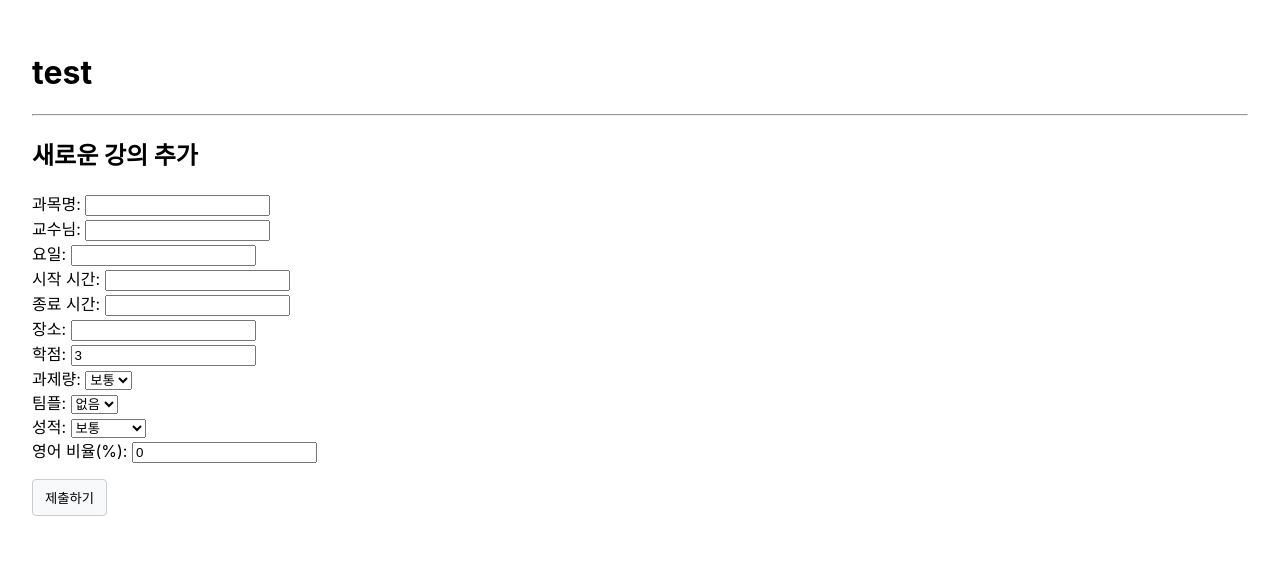
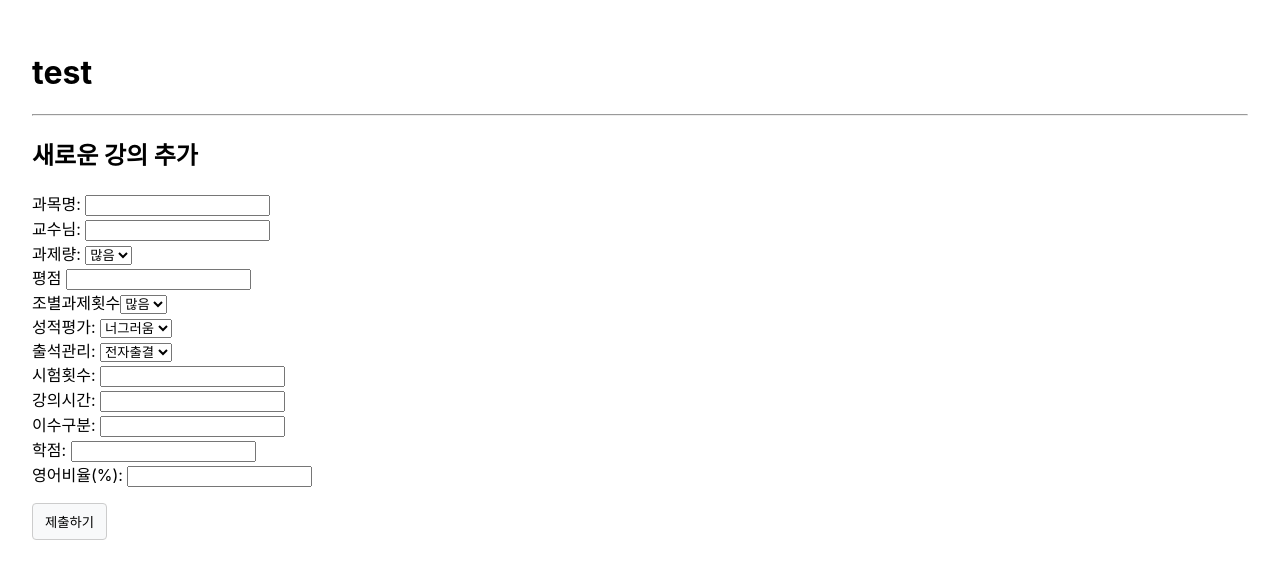
Before and after one commit to Gooddandelion/OSS_TEAMproject_everytime, a React (Create React App) app: page /add in a window 1280 px wide. Shown: the top 578 px of the page. Built offline with nearby package versions, Linux system fonts and the light colour scheme.

Commit message:
data update

```diff
--- a/src/pages/AddPage.js
+++ b/src/pages/AddPage.js
@@ -8,17 +8,18 @@ function AddPage() {
 
     // 📝 prof -> professor, endTime 추가, select 기본값 설정
     const [form, setForm] = useState({
-    title: '',
-    professor: '',
-    day: '',
-    startTime: '',
-    endTime: '', // endTime 추가
-    place: '',
-    credits: 3,
-    assignments: 0, // 기본값을 '보통'으로 설정
-    project: -1,     // 기본값을 '없음'으로 설정
-    grade: 0,        // 기본값을 '보통'으로 설정
-    eng: 0,
+        강의명: '',
+        교수님: '',
+        과제량: '',
+        평점: '',
+        조별과제횟수: '',
+        성적평가: '',
+        출석관리: '',
+        시험횟수: '',
+        강의시간: '',
+        이수구분: '',
+        학점: '',
+        영어비율: ''
     });
 
     const handleChange = (e) => {
@@ -47,64 +48,70 @@ function AddPage() {
             <form onSubmit={handleSubmit}>
                 <div>
                     <label>과목명: </label>
-          <input type="text" name="title" value={form.title} onChange={handleChange} />
+                    <input type="text" name="강의명" value={form.강의명} onChange={handleChange} />
                 </div>
                 <div>
                     <label>교수님: </label>
-          {/* 🐛 BUG FIX: prof -> professor로 수정 */}
-          <input type="text" name="professor" value={form.professor} onChange={handleChange} />
-        </div>
-        <div>
-          <label>요일: </label>
-          <input type="text" name="day" value={form.day} onChange={handleChange} />
-        </div>
-        <div>
-          <label>시작 시간: </label>
-          <input type="text" name="startTime" value={form.startTime} onChange={handleChange} />
-        </div>
-        <div>
-          <label>종료 시간: </label>
-          {/* ✨ 개선: endTime 입력 필드 추가 */}
-          <input type="text" name="endTime" value={form.endTime} onChange={handleChange} />
-        </div>
-        <div>
-          <label>장소: </label>
-          <input type="text" name="place" value={form.place} onChange={handleChange} />
-        </div>
-        <div>
-          <label>학점: </label>
-          <input type="number" name="credits" value={form.credits} onChange={handleChange} />
+                    <input type="text" name="교수님" value={form.교수님} onChange={handleChange} />
                 </div>
                 <div>
                     <label>과제량: </label>
-          <select name="assignments" value={form.assignments} onChange={handleChange}>
+                    <select name="과제량" value={form.과제량} onChange={handleChange}>
                         <option value="1">많음</option>
                         <option value="0">보통</option>
                         <option value="-1">적음</option>
                     </select>
                 </div>
                 <div>
-          <label>팀플: </label>
-          <select name="project" value={form.project} onChange={handleChange}>
-            <option value="1">있음</option>
+                    <label>평점 </label>
+                    <input type="number" name="평점" value={form.평점} onChange={handleChange} />
+                </div>
+                <div>
+                    <label>조별과제횟수</label>
+                    <select name="과제량" value={form.과제량} onChange={handleChange}>
+                        <option value="1">많음</option>
+                        <option value="0">보통</option>
                         <option value="-1">없음</option>
                     </select>
                 </div>
                 <div>
-          <label>성적: </label>
-          <select name="grade" value={form.grade} onChange={handleChange}>
-            <option value="1">후하게 줌</option>
+                    <label>성적평가: </label>
+                    <select name="성적평가" value={form.성적평가} onChange={handleChange}>
+                        <option value="1">너그러움</option>
                         <option value="0">보통</option>
                         <option value="-1">깐깐함</option>
                     </select>
                 </div>
                 <div>
-          <label>영어 비율(%): </label>
-          <input type="number" name="eng" value={form.eng} onChange={handleChange} />
+                    <label>출석관리: </label>
+                    <select name="assignments" value={form.assignments} onChange={handleChange}>
+                        <option value="1">전자출결</option>
+                        <option value="-1">직접호명</option>
+                    </select>
+                </div>
+                <div>
+                    <label>시험횟수: </label>
+                    <input type="number" name="시험횟수" value={form.시험횟수} onChange={handleChange} />
+                </div>
+                <div>
+                    <label>강의시간: </label>
+                    <input type="text" name="강의시간" value={form.강의시간} onChange={handleChange} />
+                </div>
+                <div>
+                    <label>이수구분: </label>
+                    <input type="text" name="이수구분" value={form.이수구분} onChange={handleChange} />
+                </div>
+                <div>
+                    <label>학점: </label>
+                    <input type="number" name="학점" value={form.학점} onChange={handleChange} />
+                </div>
+                <div>
+                    <label>영어비율(%): </label>
+                    <input type="number" name="영어비율" value={form.영어비율} onChange={handleChange} />
                 </div>
                 <button type="submit" style={{ marginTop: '1rem' }}>제출하기</button>
-      </form>
-    </div>
+            </form >
+        </div >
     );
 }
 
--- a/src/pages/DetailPage.js
+++ b/src/pages/DetailPage.js
@@ -21,20 +21,6 @@ function DetailPage() {
     }
   };
 
-  const renderLevelLabel = (level) => {
-    const numLevel = parseInt(level, 10);
-    switch (numLevel) {
-      case 1:
-        return '많음';
-      case 0:
-        return '보통';
-      case -1:
-        return '적음';
-      default:
-        return '정보 없음';
-    }
-  };
-
   if (isLoading) {
     return <div>로딩 중...</div>;
   }
@@ -44,48 +30,55 @@ function DetailPage() {
   }
 
   if (!selectedLecture) {
-    return null; // 데이터가 아직 없으면 아무것도 렌더링하지 않음
+    return null;
   }
 
   return (
     <div>
-      <h2>{selectedLecture.title}</h2>
+      <h2>{selectedLecture.강의명}</h2>
       <p>
         <strong>교수님: </strong>
-        {selectedLecture.professor} {/* prof -> professor로 수정 */}
+        {selectedLecture.교수님}
       </p>
       <p>
-        <strong>요일: </strong>
-        {selectedLecture.day}
+        <strong>과제량: </strong>
+        {selectedLecture.과제량}
       </p>
       <p>
-        <strong>시간: </strong>
-        {/* startTime과 endTime을 함께 표시하도록 개선 */}
-        {`${selectedLecture.startTime} - ${selectedLecture.endTime}`}
+        <strong>평점: </strong>
+        {selectedLecture.평점}
       </p>
       <p>
-        <strong>장소: </strong>
-        {selectedLecture.place}
+        <strong>조별과제횟수: </strong>
+        {selectedLecture.조별과제횟수}
+      </p>
+      <p>
+        <strong>성적평가: </strong>
+        {selectedLecture.성적평가}
+      </p>
+      <p>
+        <strong>출석관리: </strong>
+        {selectedLecture.출석관리}
+      </p>
+      <p>
+        <strong>시험횟수: </strong>
+        {selectedLecture.시험횟수}
+      </p>
+      <p>
+         <strong>강의시간: </strong>
+        {selectedLecture.강의시간.join(' / ')}
+      </p>
+      <p>
+        <strong>이수구분: </strong>
+        {selectedLecture.이수구분}
       </p>
       <p>
         <strong>학점: </strong>
-        {selectedLecture.credits}
-      </p>
-      <p>
-        <strong>과제량: </strong>
-        {renderLevelLabel(selectedLecture.assignments)}
-      </p>
-      <p>
-        <strong>팀플: </strong>
-        {renderLevelLabel(selectedLecture.project)}
-      </p>
-      <p>
-        <strong>성적: </strong>
-        {renderLevelLabel(selectedLecture.grade)}
+        {selectedLecture.학점}
       </p>
       <p>
         <strong>영어비율: </strong>
-        {selectedLecture.eng}%
+        {selectedLecture.영어비율}%
       </p>
       <div style={{ marginTop: '1rem' }}>
         <Link to={`/edit/${selectedLecture.id}`}>
--- a/src/pages/EditPage.js
+++ b/src/pages/EditPage.js
@@ -7,19 +7,19 @@ function EditPage() {
     const navigate = useNavigate();
     const { selectedLecture, fetchLectureById, updateLecture } = useLectureStore();
 
-  // 📝 prof -> professor로, endTime 추가
     const [form, setForm] = useState({
-    title: '',
-    professor: '',
-    day: '',
-    place: '',
-    credits: 0,
-    assignments: 0,
-    project: 0,
-    grade: 0,
-    eng: 0,
-    startTime: '',
-    endTime: '', // endTime 추가
+        강의명: '',
+        교수님: '',
+        과제량: '',
+        평점: '',
+        조별과제횟수: '',
+        성적평가: '',
+        출석관리: '',
+        시험횟수: '',
+        강의시간: '',
+        이수구분: '',
+        학점: '',
+        영어비율: ''
     });
 
     useEffect(() => {
@@ -31,17 +31,18 @@ function EditPage() {
     useEffect(() => {
         if (selectedLecture) {
             setForm({
-        title: selectedLecture.title || '',
-        professor: selectedLecture.professor || '', // prof -> professor
-        day: selectedLecture.day || '',
-        place: selectedLecture.place || '',
-        credits: selectedLecture.credits || 0,
-        assignments: selectedLecture.assignments || 0,
-        project: selectedLecture.project || 0,
-        grade: selectedLecture.grade || 0,
-        eng: selectedLecture.eng || 0,
-        startTime: selectedLecture.startTime || '',
-        endTime: selectedLecture.endTime || '', // endTime 추가
+                강의명: selectedLecture.강의명,
+                교수님: selectedLecture.교수님,
+                과제량: selectedLecture.과제량,
+                평점: selectedLecture.평점,
+                조별과제횟수: selectedLecture.조별과제횟수,
+                성적평가: selectedLecture.성적평가,
+                출석관리: selectedLecture.출석관리,
+                시험횟수: selectedLecture.시험횟수,
+                강의시간: selectedLecture.강의시간,
+                이수구분: selectedLecture.이수구분,
+                학점: selectedLecture.학점,
+                영어비율: selectedLecture.영어비율
             });
         }
     }, [selectedLecture]);
@@ -64,60 +65,66 @@ function EditPage() {
             <form onSubmit={handleSubmit}>
                 <div>
                     <label>과목명: </label>
-          <input type="text" name="title" value={form.title} onChange={handleChange} />
+                    <input type="text" name="강의명" value={form.강의명} onChange={handleChange} />
                 </div>
                 <div>
                     <label>교수님: </label>
-          <input type="text" name="professor" value={form.professor} onChange={handleChange} />
-        </div>
-        <div>
-          <label>요일: </label>
-          {/* 🐛 BUG FIX: value를 form.date -> form.day로 수정 */}
-          <input type="text" name="day" value={form.day} onChange={handleChange} />
-        </div>
-        <div>
-          <label>시작 시간: </label>
-          <input type="text" name="startTime" value={form.startTime} onChange={handleChange} />
-        </div>
-        <div>
-          <label>종료 시간: </label>
-          {/* ✨ 개선: endTime 입력 필드 추가 */}
-          <input type="text" name="endTime" value={form.endTime} onChange={handleChange} />
-        </div>
-        <div>
-          <label>장소: </label>
-          <input type="text" name="place" value={form.place} onChange={handleChange} />
-        </div>
-        <div>
-          <label>학점: </label>
-          <input type="number" name="credits" value={form.credits} onChange={handleChange} />
+                    <input type="text" name="교수님" value={form.교수님} onChange={handleChange} />
                 </div>
                 <div>
                     <label>과제량: </label>
-          <select name="assignments" value={form.assignments} onChange={handleChange}>
+                    <select name="과제량" value={form.과제량} onChange={handleChange}>
                         <option value="1">많음</option>
                         <option value="0">보통</option>
                         <option value="-1">적음</option>
                     </select>
                 </div>
                 <div>
-          <label>팀플: </label>
-          <select name="project" value={form.project} onChange={handleChange}>
-            <option value="1">있음</option>
+                    <label>평점 </label>
+                    <input type="number" name="평점" value={form.평점} onChange={handleChange} />
+                </div>
+                <div>
+                    <label>조별과제횟수</label>
+                    <select name="과제량" value={form.과제량} onChange={handleChange}>
+                        <option value="1">많음</option>
+                        <option value="0">보통</option>
                         <option value="-1">없음</option>
                     </select>
                 </div>
                 <div>
-          <label>성적: </label>
-          <select name="grade" value={form.grade} onChange={handleChange}>
-            <option value="1">후하게 줌</option>
+                    <label>성적평가: </label>
+                    <select name="성적평가" value={form.성적평가} onChange={handleChange}>
+                        <option value="1">너그러움</option>
                         <option value="0">보통</option>
                         <option value="-1">깐깐함</option>
                     </select>
                 </div>
                 <div>
-          <label>영어 비율(%): </label>
-          <input type="number" name="eng" value={form.eng} onChange={handleChange} />
+                    <label>출석관리: </label>
+                    <select name="assignments" value={form.assignments} onChange={handleChange}>
+                        <option value="1">전자출결</option>
+                        <option value="-1">직접호명</option>
+                    </select>
+                </div>
+                <div>
+                    <label>시험횟수: </label>
+                    <input type="number" name="시험횟수" value={form.시험횟수} onChange={handleChange} />
+                </div>
+                <div>
+                    <label>강의시간: </label>
+                    <input type="text" name="강의시간" value={form.강의시간} onChange={handleChange} />
+                </div>
+                <div>
+                    <label>이수구분: </label>
+                    <input type="text" name="이수구분" value={form.이수구분} onChange={handleChange} />
+                </div>
+                <div>
+                    <label>학점: </label>
+                    <input type="number" name="학점" value={form.학점} onChange={handleChange} />
+                </div>
+                <div>
+                    <label>영어비율(%): </label>
+                    <input type="number" name="영어비율" value={form.영어비율} onChange={handleChange} />
                 </div>
                 <button type="submit" style={{ marginTop: '1rem' }}>수정 완료</button>
             </form>
--- a/src/pages/IndexPage.js
+++ b/src/pages/IndexPage.js
@@ -48,7 +48,7 @@ function IndexPage() {
                 return (
                   <td key={`${day}-${time}`} className={lecture ? 'lecture-cell' : ''}>
                     {/* 조건부 렌더링: lecture가 있으면 내용을 표시 */}
-                    {lecture ? `${lecture.title} (${lecture.professor})` : ''}
+                    {lecture ? `${lecture.강의명} (${lecture.교수님})` : ''}
                   </td>
                 );
               })}
--- a/src/pages/ListPage.js
+++ b/src/pages/ListPage.js
@@ -5,7 +5,7 @@ import './ListPage.css';
 
 function ListPage() {
   const { lectures, isLoading, error, fetchLectures } = useLectureStore();
-  const tableHeaders = ['과목명', '교수님', '요일', '시간', '장소', '학점', '상세보기'];
+  const tableHeaders = ['강의명', '교수님', '강의시간', '평점', '학점', '이수구분', '세부정보'];
 
   useEffect(() => {
     fetchLectures();
@@ -37,12 +37,12 @@ function ListPage() {
         <tbody>
           {lectures.map(lecture => (
             <tr key={lecture.id}>
-              <td>{lecture.title}</td>
-              <td>{lecture.professor}</td>
-              <td>{lecture.day}</td>
-              <td>{`${lecture.startTime} - ${lecture.endTime}`}</td>
-              <td>{lecture.place}</td>
-              <td>{lecture.credits}</td>
+              <td>{lecture.강의명}</td>
+              <td>{lecture.교수님}</td>
+              <td>{lecture.강의시간}</td>
+              <td>{lecture.평점}</td>
+              <td>{lecture.학점}</td>
+              <td>{lecture.이수구분}</td>
               <td>
                 <Link to={`/detail/${lecture.id}`}>보기</Link>
               </td>
```
Lines whose indentation alone changed are shown as unchanged.
